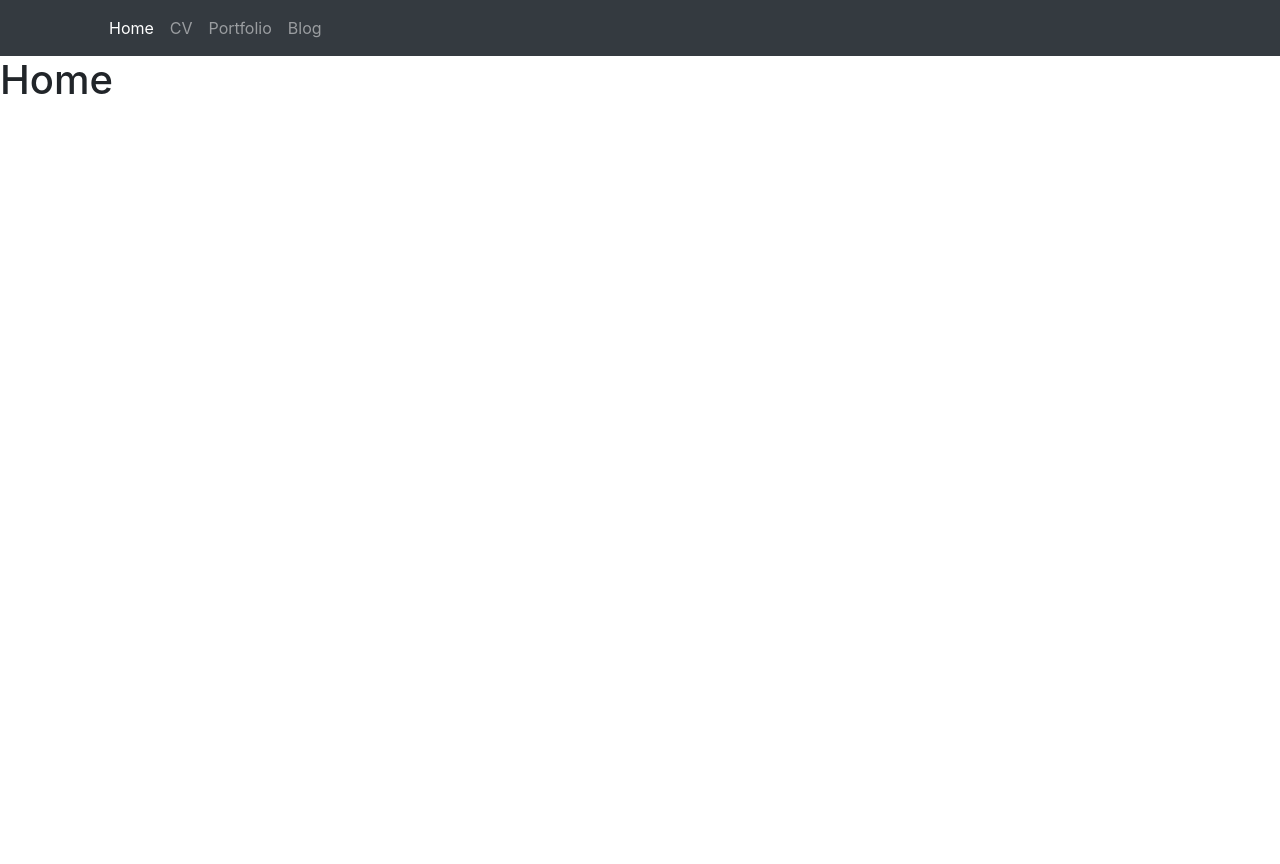
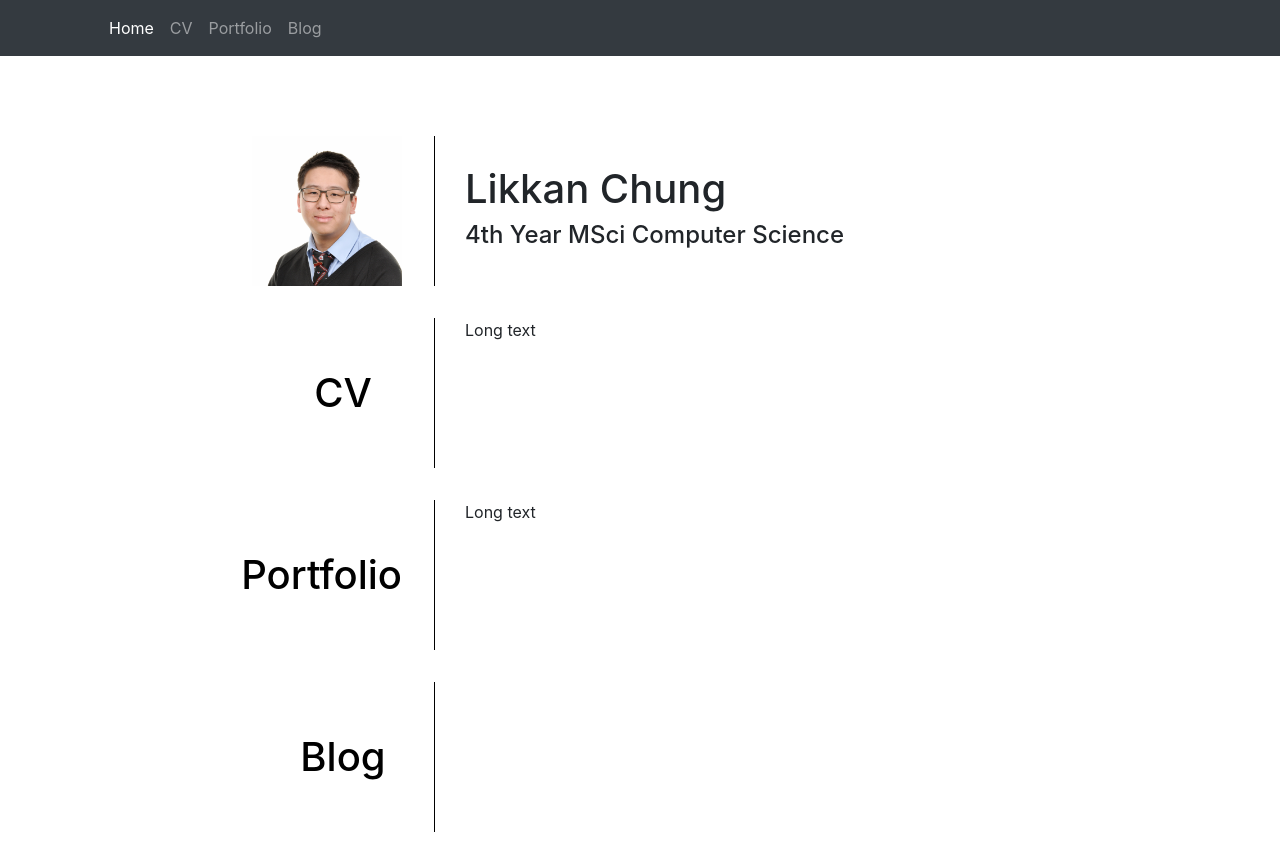
Before and after one commit to LikkanChung/uni-3-bridging-coursework, a Django app: page / in a window 1280 px wide. Before the commit the page ends 94 px from the top, so only its background shows below. Run offline with Django 3.2, Linux system fonts and the light colour scheme; data that the repository does not hold is empty; parts of the project's set-up code (start-up, migrations or seed data) failed here and were passed over; some libraries are stand-ins or nearby versions.

Commit message:
Styling the home page

```diff
--- /dev/null
+++ b/home/static/home/css/home.css
@@ -0,0 +1,46 @@
+.home-title {
+  margin-top: 5rem;
+}
+
+.home-row {
+  margin-bottom: 2rem;
+}
+
+.home-title-image {
+  margin-left:auto;
+  padding-right: 2rem;
+  border-right: 1px solid black;
+  display:block;
+  width: auto;
+  height: 150px;
+}
+
+.home-title-link {s
+  padding-right: 2rem;
+  border-right: 1px solid black;
+  align-items: center;
+  width: auto;
+  height: 150px;
+}
+
+.home-title-link a {
+  height: 150px;
+  width: 150px;
+  display: flex;
+  justify-content: flex-end;
+  margin-left:auto;
+  padding-right: 2rem;
+  text-decoration: none;
+  color: black;
+}
+
+.home-title-link a h1 {
+  display: block;
+  margin: auto;
+  align-items: center;
+}
+
+.home-title-text {
+  display: flex;
+  align-items: center;
+}
--- a/home/templates/home/home.html
+++ b/home/templates/home/home.html
@@ -1,4 +1,69 @@
-{% extends 'index.html' %}
+{% extends 'base.html' %}
+{% load static %}
+{% block head %}
+  <link rel="stylesheet" href="{% static 'home/css/home.css' %}">
+{% endblock %}
 {% block content %}
-  <h1>Home</h1>
+  <div class="container home-title">
+      <div class="row home-row">
+      <div class="col-4">
+        <img src="{% static 'home/img/profile.jpg' %}" alt="Profile Image" class="home-title-image">
+      </div>
+      <div class="col-8 home-title-text">
+        <span>
+          <h1>Likkan Chung</h1>
+          <h4>4th Year MSci Computer Science</h4>
+        </span>
+      </div>
+    </div>
+  </div>
+
+  <div class="container home-links">
+    <div class="row home-row">
+      <div class="col-4">
+        <div class="home-title-link">
+          <a href="/cv">
+            <h1>CV</h1>
+          </a>
+        </div>
+      </div>
+      <div class="col-8">
+        Long text
+      </div>
+    </div>
+  </div>
+
+  <div class="container home-links">
+    <div class="row home-row">
+      <div class="col-4">
+        <div class="home-title-link">
+          <a href="/cv">
+            <h1>Portfolio</h1>
+          </a>
+        </div>
+      </div>
+      <div class="col-8">
+        Long text
+      </div>
+    </div>
+  </div>
+
+  <div class="container home-links">
+    <div class="row home-row">
+      <div class="col-4">
+        <div class="home-title-link">
+          <a href="/cv">
+            <h1>Blog</h1>
+          </a>
+        </div>
+      </div>
+      <div class="col-8">
+        <ul>
+          {% for post in posts %}
+            <li>{{post.title}}</li>
+          {% endfor %}
+        </ul>
+      </div>
+    </div>
+  </div>
 {% endblock %}
--- a/home/views.py
+++ b/home/views.py
@@ -6,5 +6,9 @@ from portfolio.models import Project
 
 # Create your views here.
 def home(request):
-    posts = Post.objects.filter(published_date__lte=timezone.now()).order_by('published_date')
-    return render(request, 'home/home.html', {'posts': posts})
+    posts = Post.objects.filter(published_date__lte=timezone.now()).order_by('-published_date')
+    education = Education.objects.filter(published_date__lte=timezone.now()).order_by('end_date')
+    experience = Experience.objects.filter(published_date__lte=timezone.now()).order_by('end_date')
+    volunteering = Volunteering.objects.filter(published_date__lte=timezone.now()).order_by('end_date')
+    projects = Project.objects.filter(published_date__lte=timezone.now()).order_by('end_date')
+    return render(request, 'home/home.html', {'posts': posts, 'education': education, 'experience': experience, 'portfolio': projects})
--- a/templates/index.html
+++ b/templates/base.html
@@ -3,8 +3,9 @@
   <head>
     <meta charset="utf-8">
     <title>Likkan Chung</title>
-    <link rel="stylesheet" href="/assets/css/styles.css">
     <link rel="stylesheet" href="https://stackpath.bootstrapcdn.com/bootstrap/4.4.1/css/bootstrap.min.css" integrity="sha384-Vkoo8x4CGsO3+Hhxv8T/Q5PaXtkKtu6ug5TOeNV6gBiFeWPGFN9MuhOf23Q9Ifjh" crossorigin="anonymous">
+    {% block head %}
+    {% endblock %}
   </head>
   <body>
     <nav class="navbar navbar-expand-lg navbar-dark bg-dark">
```
Also changed, not shown: home/static/home/img/profile.jpg (added).
